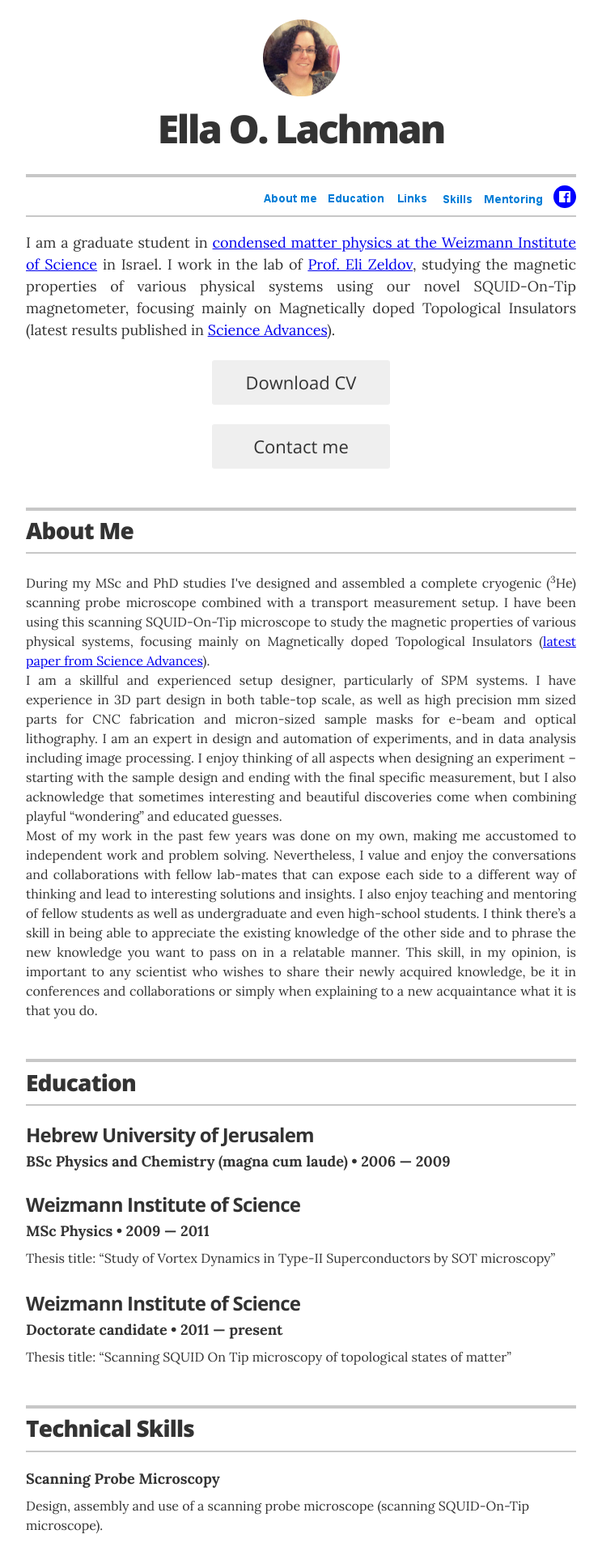
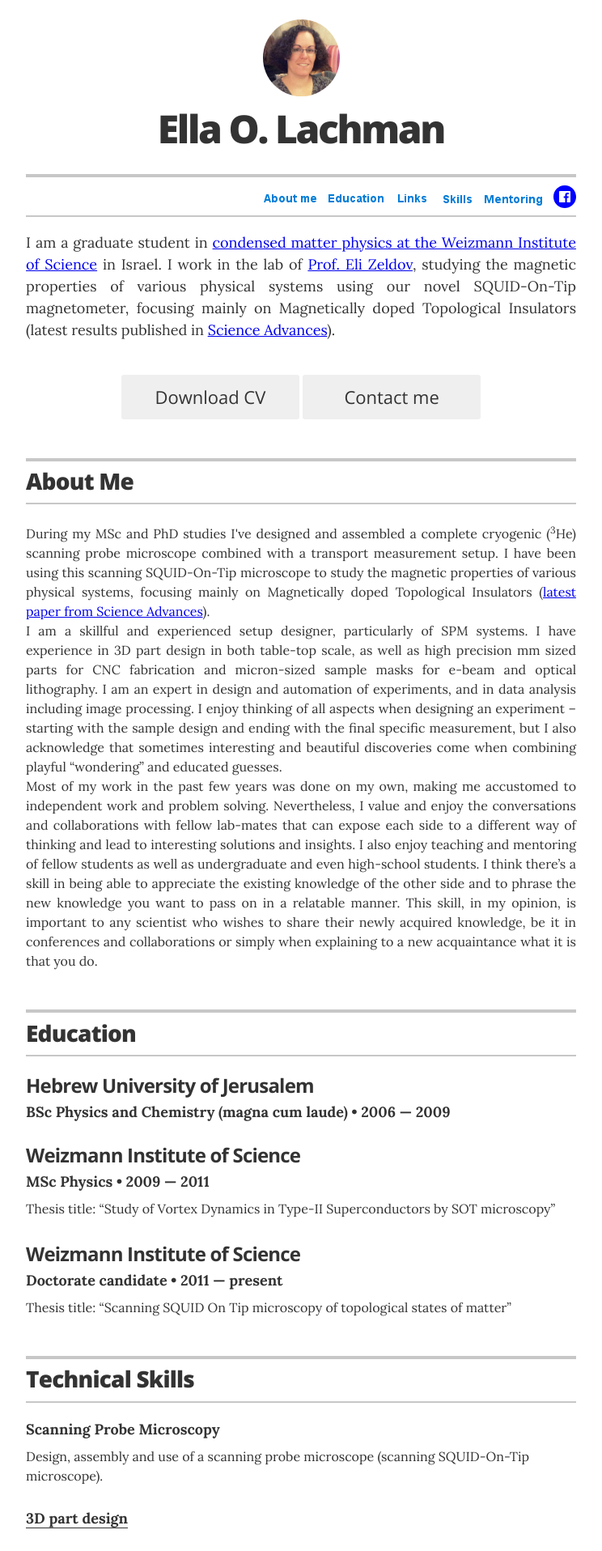
Before and after one commit to ellachman/ellachman.github.io, a Jekyll site: the page built from index.html, in a window 1280 px wide. Shown: the top 1916 px of the page at 81% size, without its empty margins (268-1012 px from the left). Built offline with Jekyll 4.4.1, drawn with Linux system fonts in a browser that asks for light colours.

Commit message:
made contact-me and CV buttons side by side

```diff
--- a/_includes/icon-links.html
+++ b/_includes/icon-links.html
@@ -17,11 +17,6 @@
   <li class="icon-link-item"><a href="{{ site.resume_social_links.resume_linkedin_url }}" class="icon-link">{% include icons/icon-linkedin.html %}</a></li>
   {% endif %}
 
-  <!-- Instagram link -->
-  {% if site.resume_social_links.resume_instagram_url %}
-  <li class="icon-link-item"><a href="{{ site.resume_social_links.resume_instagram_url }}" class="icon-link">{% include icons/icon-instagram.html %}</a></li>
-  {% endif %}
-
     <!-- Twitter link -->
   {% if site.resume_social_links.resume_twitter_url %}
   <li class="icon-link-item"><a href="{{ site.resume_social_links.resume_twitter_url }}" class="icon-link">{% include icons/icon-twitter.html %}</a></li>
@@ -32,6 +27,10 @@
   <li class="icon-link-item"><a href="{{ site.resume_social_links.resume_dribbble_url }}" class="icon-link">{% include icons/icon-dribbble.html %}</a></li>
   {% endif %}
 
+  <!-- Instagram link -->
+  {% if site.resume_social_links.resume_instagram_url %}
+  <li class="icon-link-item"><a href="{{ site.resume_social_links.resume_instagram_url }}" class="icon-link">{% include icons/icon-instagram.html %}</a></li>
+  {% endif %}
 
 
   <!-- Facebook link -->
--- a/_includes/icons/icon-instagram.html
+++ b/_includes/icons/icon-instagram.html
@@ -1,6 +1,6 @@
 <svg class="icon" xmlns="http://www.w3.org/2000/svg" xmlns:xlink="http://www.w3.org/1999/xlink" x="0px" y="0px"
    viewBox="0 0 28 28" enable-background="new 0 0 28 28" xml:space="preserve" width="28">
-<path id="Instagram" fill="#D1CECC" d="M9.89,7.35h0.49v3.05H9.89V7.35z M7.35,8.26v2.15h0.49V7.44C7.55,7.58,7.35,7.89,7.35,8.26z
+<path id="Instagram" fill="#800080" d="M9.89,7.35h0.49v3.05H9.89V7.35z M7.35,8.26v2.15h0.49V7.44C7.55,7.58,7.35,7.89,7.35,8.26z
    M18.22,10.3h1.36c0.51,0,0.92-0.41,0.92-0.92V8.38c0-0.51-0.41-0.92-0.92-0.92h-1.36c-0.51,0-0.92,0.41-0.92,0.92v0.99
   C17.31,9.87,17.72,10.3,18.22,10.3z M8.2,7.35h0.49v3.05H8.2V7.35z M9.05,7.35h0.49v3.05H9.05V7.35z M14-0.01
   C6.26-0.01-0.01,6.27-0.01,14S6.26,28.01,14,28.01S28.01,21.73,28.01,14S21.74-0.01,14-0.01z M6.63,7.93c0-0.71,0.58-1.3,1.3-1.3
--- a/_layouts/resume.html
+++ b/_layouts/resume.html
@@ -36,9 +36,10 @@
         </div>
 
         {% if site.resume_looking_for_work == 'yes' %}
-
+        <div style="text-align: center;">
 		<a href="files/EllaLachman_CV.pdf" class="contact-button">Download CV</a>
 		<a href="mailto:{{ site.resume_contact_email }}" class="contact-button">Contact me</a>
+		</div>
         {% elsif site.resume_looking_for_work == 'no' %}
         <a class="contact-button not-looking">I'm not looking for work right now.</a>
         {% else %}
--- a/_sass/_resume.scss
+++ b/_sass/_resume.scss
@@ -100,7 +100,7 @@
   background-color: #efefef;
   text-decoration: none;
   text-align: center;
-  display: block;
+  display: inline-block;
   margin: 1.5rem auto;
   width: 220px;
   font-size: 1.375rem;
```
